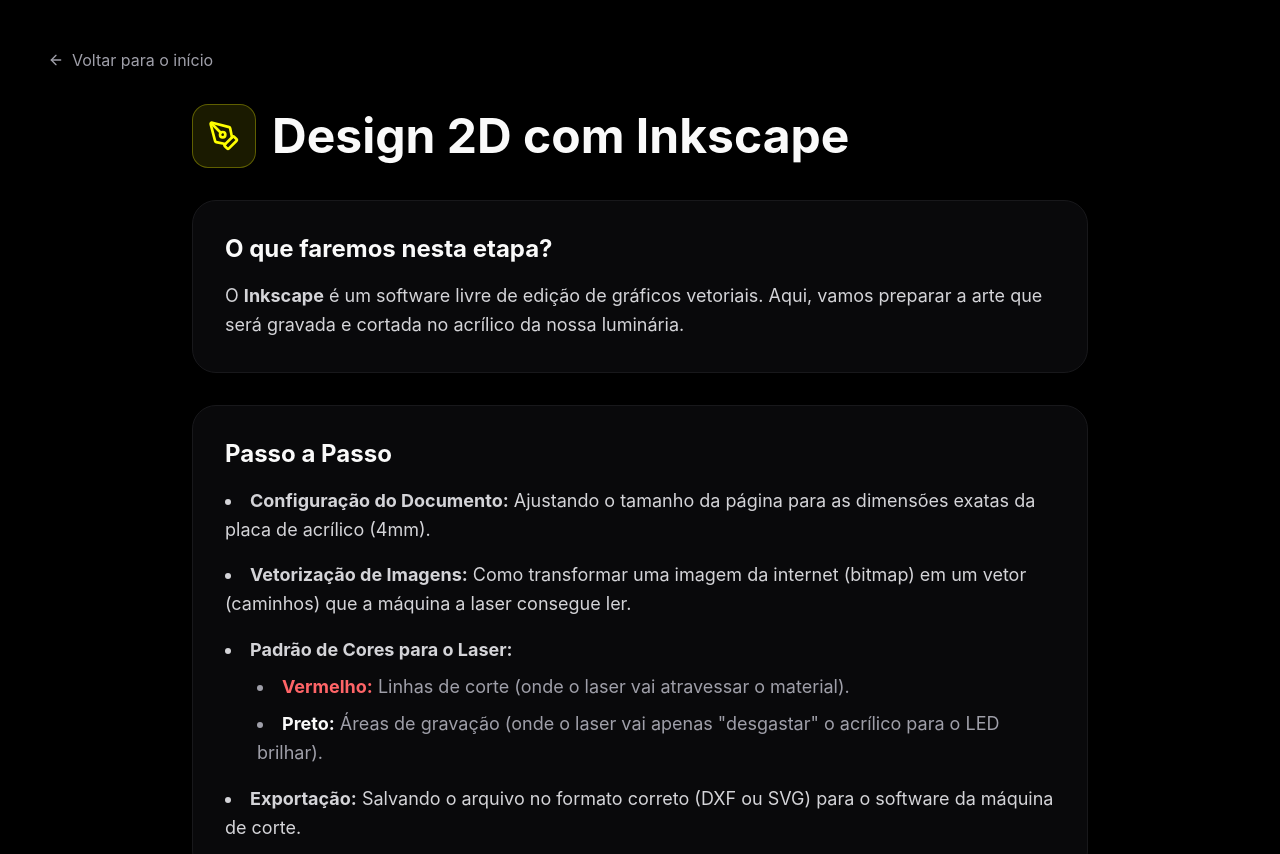
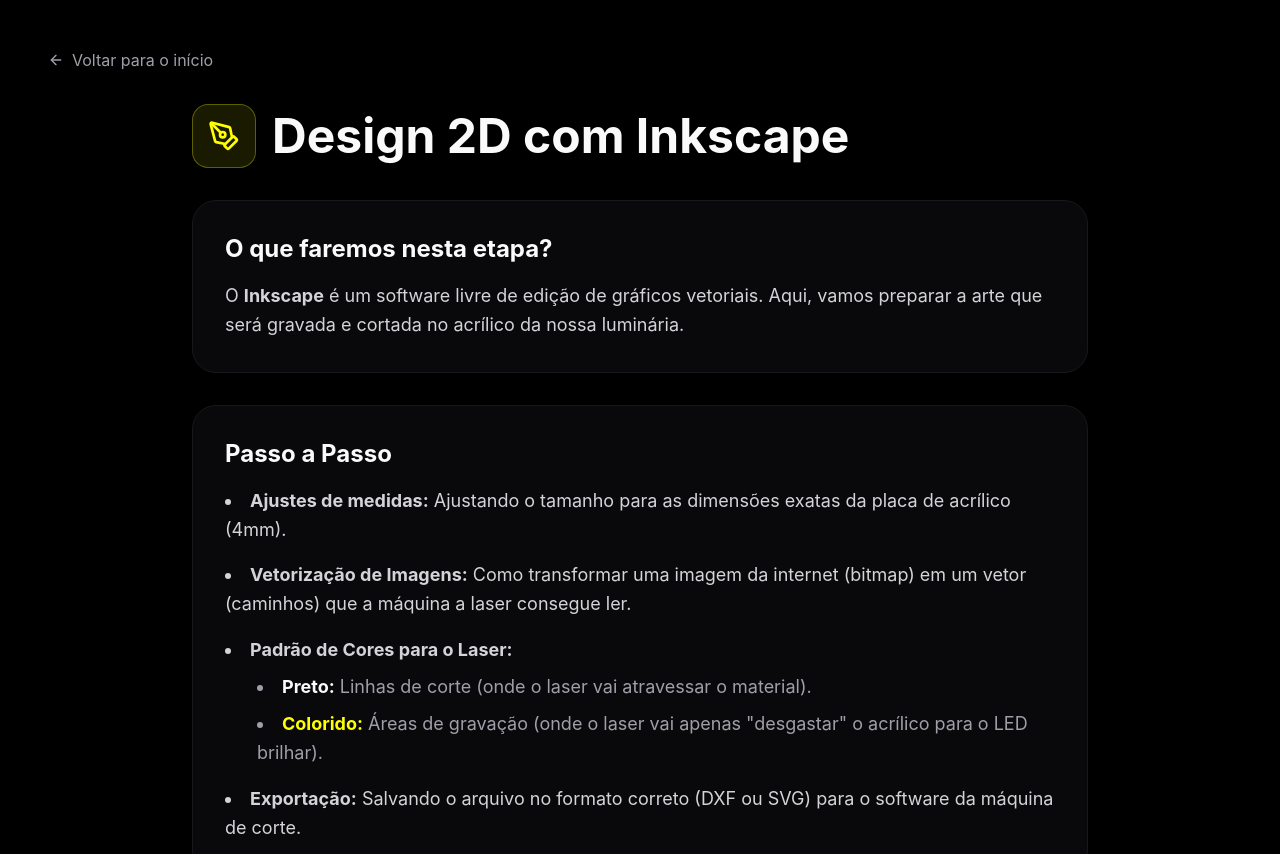
Before and after one commit to marceloengvs-hub/https-github.com-marceloengvs-hub-Oficina_Maker, a Next.js app: page /inkscape in a window 1280 px wide. Shown: the top 854 px of the page. Built offline with nearby package versions, Linux system fonts and the light colour scheme.

Commit message:
docs: atualiza instrucoes e nomenclatura na pagina do Inkscape

```diff
--- a/app/inkscape/page.tsx
+++ b/app/inkscape/page.tsx
@@ -22,12 +22,12 @@
           <section className="bg-zinc-950 p-8 rounded-3xl border border-zinc-900">
             <h2 className="text-2xl font-bold text-zinc-50 mb-4">Passo a Passo</h2>
             <ul className="list-disc list-inside space-y-4">
-              <li><strong>Configuração do Documento:</strong> Ajustando o tamanho da página para as dimensões exatas da placa de acrílico (4mm).</li>
+              <li><strong>Ajustes de medidas:</strong> Ajustando o tamanho para as dimensões exatas da placa de acrílico (4mm).</li>
               <li><strong>Vetorização de Imagens:</strong> Como transformar uma imagem da internet (bitmap) em um vetor (caminhos) que a máquina a laser consegue ler.</li>
               <li><strong>Padrão de Cores para o Laser:</strong>
                 <ul className="list-disc list-inside ml-8 mt-2 space-y-2 text-zinc-400">
-                  <li><span className="text-red-400 font-bold">Vermelho:</span> Linhas de corte (onde o laser vai atravessar o material).</li>
-                  <li><span className="text-zinc-50 font-bold">Preto:</span> Áreas de gravação (onde o laser vai apenas &quot;desgastar&quot; o acrílico para o LED brilhar).</li>
+                  <li><span className="text-zinc-50 font-bold">Preto:</span> Linhas de corte (onde o laser vai atravessar o material).</li>
+                  <li><span className="text-[#FFFF00] font-bold">Colorido:</span> Áreas de gravação (onde o laser vai apenas &quot;desgastar&quot; o acrílico para o LED brilhar).</li>
                 </ul>
               </li>
               <li><strong>Exportação:</strong> Salvando o arquivo no formato correto (DXF ou SVG) para o software da máquina de corte.</li>
```
